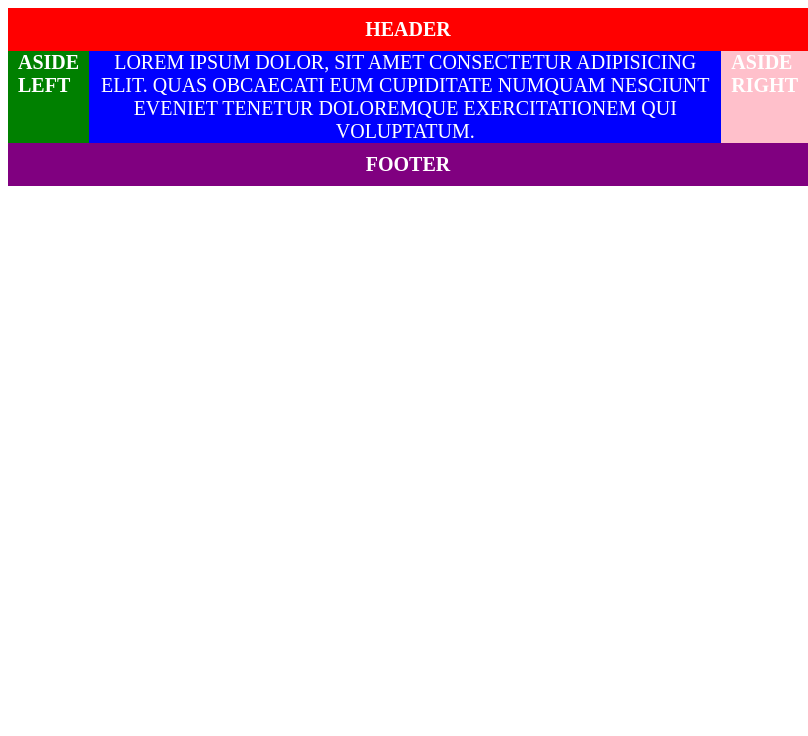
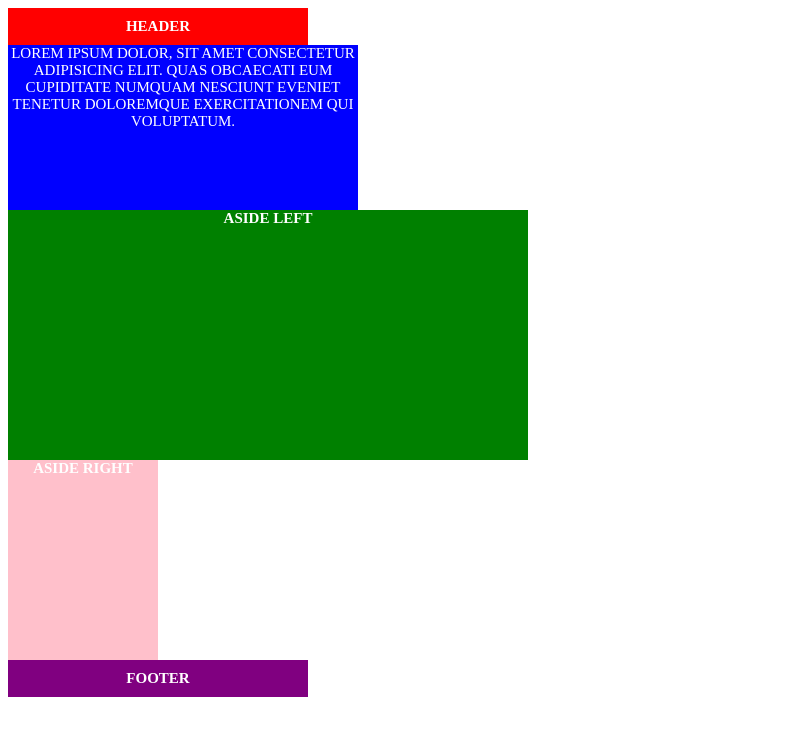
Before and after one commit to nataliabyrdy/nataliabyrdy.github.io, a plain HTML site: page zadania-domowe/flexbox/index.html in a window 768 px wide. Shown: the whole page, 808 px wide, since content can reach past the window. Drawn offline with Linux system fonts and the light colour scheme.

Commit message:
dodanie kodu

```diff
--- a/zadania-domowe/flexbox/style.css
+++ b/zadania-domowe/flexbox/style.css
@@ -1,39 +1,41 @@
-body{
+body {
     color: #fff;
     text-transform: uppercase;
-    font-size: 30px;
     box-sizing: border-box;
 }
 
-.container-all{
+.container-all {
     width: 800px;
     height: 300px;
 }
 
-h1, h2, h3, p{
+h1,
+h2,
+h3,
+p {
     font-size: 20px;
     margin: 0;
 }
 
-header{
+header {
     background-color: red;
     padding: 10px;
     display: flex;
     justify-content: center;
 }
 
-.sec-aside{
+.sec-aside {
     padding-left: 10px;
     padding-right: 10px;
     display: flex;
     align-items: flex-start;
 }
 
-.left{
+.left {
     background-color: green;
 }
 
-.right{
+.right {
     background-color: pink;
 }
 
@@ -41,14 +43,88 @@ section {
     background-color: blue;
     text-align: center;
 }
-footer{
+
+footer {
     background-color: purple;
     padding: 10px;
     display: flex;
     justify-content: center;
 }
 
-.container-section{
+.container-section {
     display: flex;
     flex-direction: row;
 }
+
+@media (min-width: 768px) and (max-width: 992px) {
+    .container-all {
+        width: 500px;
+    }
+
+    .container-section {
+        width: 500px;
+        display: flex;
+        flex-wrap: wrap;
+    }
+
+    .left {
+        width: 100%;
+        order: 3;
+        justify-content: center;
+        padding-bottom: 50px;
+    }
+
+    section {
+        width: 70%;
+        order: 1;
+    }
+
+    .right {
+        width: 30%;
+        padding: 0;
+        order: 2;
+    }
+}
+
+@media (max-width: 768px) {
+
+    h1,
+    h2,
+    h3,
+    p {
+        font-size: 15px;
+    }
+
+    .container-all {
+        width: 300px;
+    }
+
+    .container-section {
+        flex-direction: column;
+    }
+
+    .left {
+        height: 200px;
+        display: flex;
+        justify-content: center;
+        order: 2;
+    }
+
+    .right {
+        height: 200px;
+        display: flex;
+        justify-content: center;
+        order: 3;
+    }
+
+    section {
+        padding-bottom: 80px;
+    }
+}
+
+/*
+- powyżej 992px
+- między 768px a 992px
+- poniżej 768px
+
+PODPOWIEDŹ:
```
